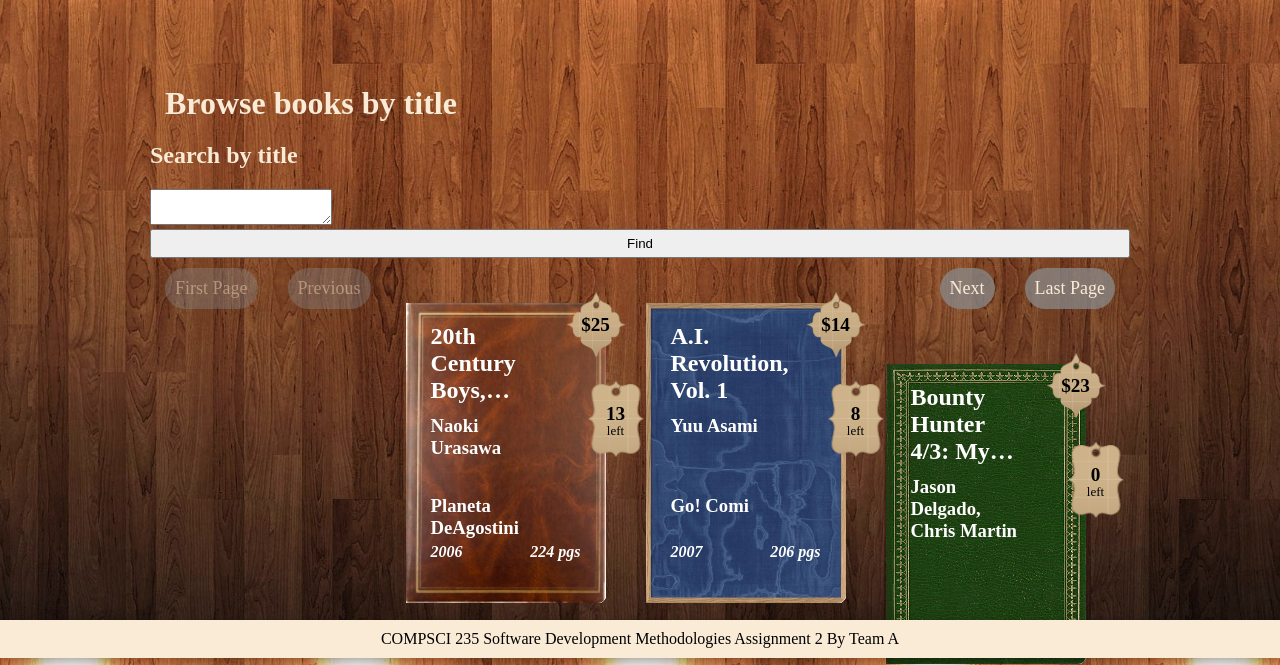
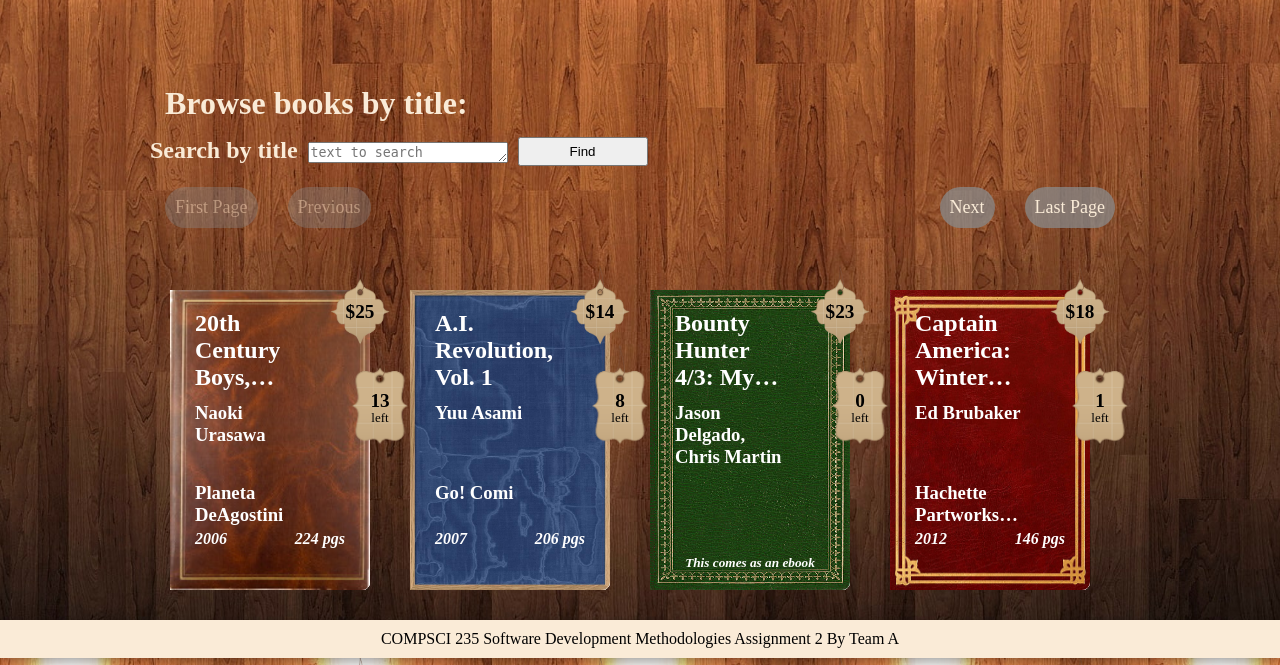
Before and after one commit to KimberleyEvans-Parker/BookBrowser, a Flask app: page / in a window 1280 px wide. Shown: the part 142-807 px from the top of the page. Run offline with Flask 2, Linux system fonts and the light colour scheme.

Commit message:
Add css formatting to search

```diff
--- a/library/static/css/main.css
+++ b/library/static/css/main.css
@@ -71,7 +71,7 @@ button:hover {
 
 .browse-header {
     color: antiquewhite;
-    height: 120px;
+    height: 160px;
     width: 100%;
     /* position: fixed; */
 }
@@ -110,6 +110,29 @@ button:hover {
       flex: 100%;
     }
   }
+
+/* ------------------------- Search form --------------------------- */
+
+.search-form {
+    width: 100%;
+    height: 40px;
+    display: flex;
+}
+.search-heading {
+    width: max-content;
+    margin: 0px;
+}
+.search-text{
+    width: 200px;
+    margin: 5px 10px;
+    font-size: large;
+}
+.search-text-box{
+    width: 100%;
+}
+.search-submit{
+    width: 130px;
+}
 
 /* ------------------------- change page buttons --------------------------- */
 
--- a/library/templates/home/home.html
+++ b/library/templates/home/home.html
@@ -3,15 +3,15 @@
 {% extends 'layout.html' %} {% block content %}
 <main id="main" class="browse-container">
   <div class="browse-header">
-    <h1>Browse books by {{title}}</h1>
+    <h1>Browse books by {{title}}:</h1>
 
-    <h2 class="search-heading">Search by {{title}}</h2>
     <form method="POST" action="{{handler_url}}" class="search-form">
+      <h2 class="search-heading">Search by {{title}}</h2>
       {{form.csrf_token}}
-      <div>
-          {{form.text}}
+      <div class="search-text">
+          {{form.text(placeholder="text to search", rows="1", class="textarea")}}
       </div>
-      <div>
+      <div class="search-submit">
         {{form.submit}}
       </div>
     </form>
```
